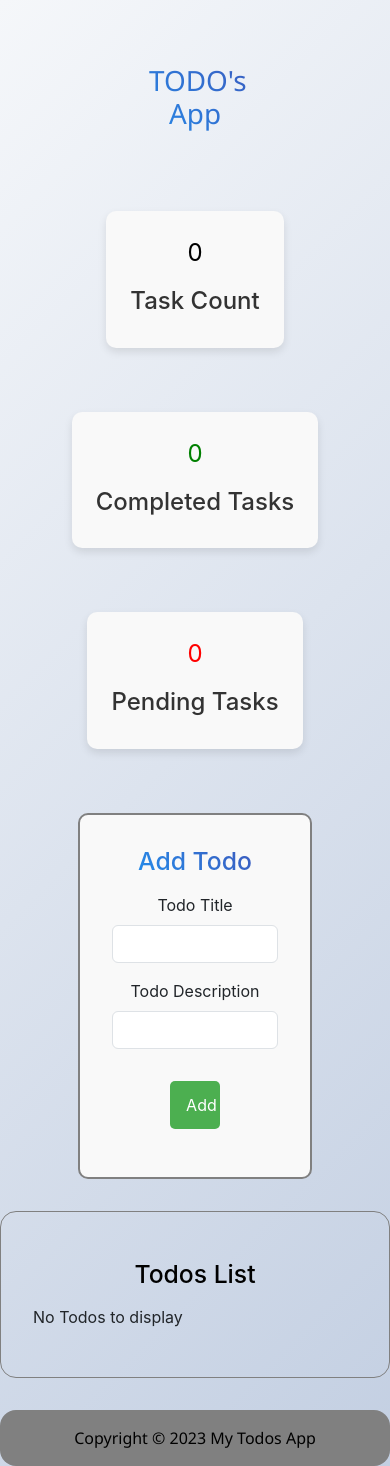
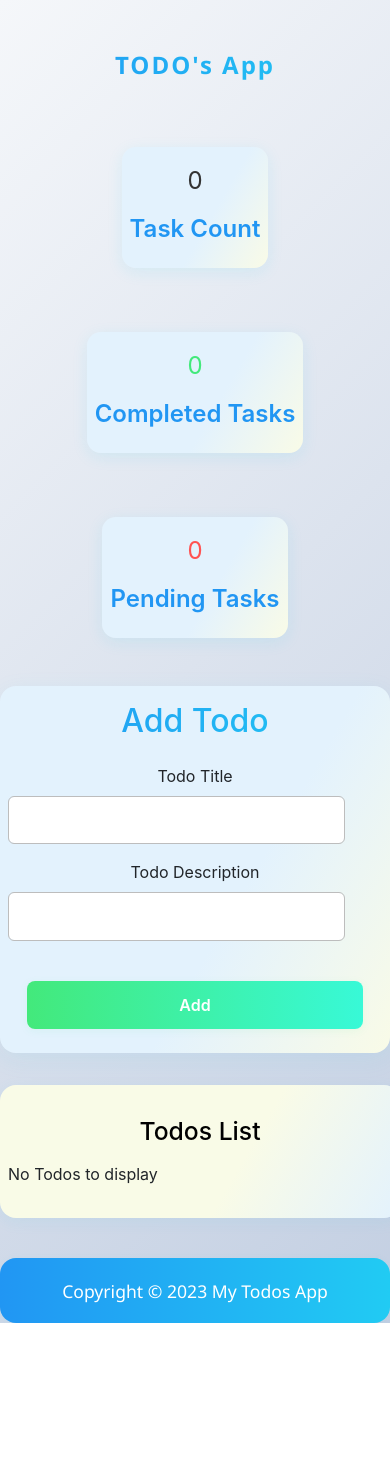
Before and after one commit to shantanu994/reactify-ui, a React (Create React App) app in the folder todo-list/: page / in a window 390 px wide. After the commit the page ends 1323 px from the top, so only its background shows below. Built offline with nearby package versions, Linux system fonts and the light colour scheme.

Commit message:
TODO's List

```diff
--- a/todo-list/src/App.css
+++ b/todo-list/src/App.css
@@ -1,37 +1,47 @@
 .header-title {
   text-align: center;
-  background: linear-gradient(45deg, #2196F3, #3F51B5);
+  background: linear-gradient(90deg, #2196F3, #21CBF3);
   -webkit-background-clip: text;
+  background-clip: text;
   -webkit-text-fill-color: transparent;
-  padding: 2rem;
-  margin: 2rem auto;
-  width: 40%;
+  text-fill-color: transparent;
+  font-size: 2.5rem;
+  font-weight: bold;
+  padding: 2.5rem 1rem 2rem 1rem;
+  margin: 2rem auto 1rem auto;
+  width: 80%;
   font-family: "Segoe UI", Tahoma, Geneva, Verdana, sans-serif;
+  letter-spacing: 2px;
 }
 .add-todo {
   text-align: center;
-  margin: 2rem auto;
-  margin-top: 3rem;
-  width: 60%;
-
-  padding: 2rem;
-  border: 2px solid grey;
-  border-radius: 10px;
-  background-color: #f9f9f9;
+  margin: 0;
+  width: 100%;
+  max-width: none;
+  padding: 2.5rem 2rem;
+  border-radius: 16px;
+  background: linear-gradient(120deg, #e3f2fd 60%, #f9fbe7 100%);
+  box-shadow: 0 6px 24px rgba(33, 203, 243, 0.08);
+  border: none;
 }
 .add-todo h2 {
-  margin-bottom: 1rem;
-  background: linear-gradient(45deg, #2196F3, #3F51B5);
+  margin-bottom: 1.5rem;
+  background: linear-gradient(90deg, #2196F3, #21CBF3);
   -webkit-background-clip: text;
+  background-clip: text;
   -webkit-text-fill-color: transparent;
+  text-fill-color: transparent;
   color: #333;
+  font-size: 2rem;
 }
 .container {
-  border: 1px solid grey;
   border-radius: 1rem;
   align-items: center;
-  margin: auto;
-  padding: 2rem;
+  margin: 0;
+  padding: 2rem 1rem;
+  background: linear-gradient(120deg, #f9fbe7 60%, #e3f2fd 100%);
+  box-shadow: 0 4px 16px rgba(33, 203, 243, 0.07);
+  max-width: none;
 }
 .container h2 {
   text-align: center;
@@ -39,79 +49,108 @@
   margin-bottom: 1rem;
 }
 .todo-item {
-  border: 1px solid grey;
-  border-radius: 10px;
-  padding: 1rem;
-  margin-bottom: 1rem;
-  background-color: #fff;
-  box-shadow: 0 2px 4px rgba(0, 0, 0, 0.1);
-  transition: all 0.3s ease;
+  border-radius: 14px;
+  padding: 1.5rem 1rem 1rem 1rem;
+  margin-bottom: 1.5rem;
+  background: #fff;
+  box-shadow: 0 4px 16px rgba(33, 203, 243, 0.10);
+  transition: box-shadow 0.2s, transform 0.2s;
+  position: relative;
+  border: none;
+}
+.todo-item:hover {
+  box-shadow: 0 8px 32px rgba(33, 203, 243, 0.18);
+  transform: translateY(-2px) scale(1.01);
 }
 .todo-item.completed {
-  background-color: #f0f8f0;
-  border-color: #4CAF50;
+  background: linear-gradient(90deg, #e0f7fa 60%, #f1f8e9 100%);
   opacity: 0.7;
+  border-left: 6px solid #4CAF50;
 }
 .todo-item h4 {
-  margin: 0;
+  margin: 0 0 0.5rem 0;
+  color: #2196F3;
+  font-size: 1.3rem;
+  font-weight: 500;
+}
+.todo-item p {
   color: #555;
+  font-size: 1rem;
+  margin-bottom: 1rem;
 }
 .deletebtn {
-  background-color: red;
+  background: linear-gradient(90deg, #ff5252, #ff1744);
   color: white;
   border: none;
-  padding: 0.5rem 1rem;
-  border-radius: 5px;
+  padding: 0.5rem 1.2rem;
+  border-radius: 6px;
   cursor: pointer;
   margin-right: 0.5rem;
+  font-size: 1rem;
+  font-weight: 500;
+  box-shadow: 0 2px 8px rgba(255, 82, 82, 0.08);
+  transition: background 0.2s, transform 0.2s;
 }
 .deletebtn:hover {
-  background-color: darkred;
+  background: linear-gradient(90deg, #d50000, #ff5252);
+  transform: scale(1.05);
 }
-.completebtn {
-  background-color: #4CAF50;
+.completebtn, .incompletebtn {
+  background: linear-gradient(90deg, #43e97b 0%, #38f9d7 100%);
   color: white;
   border: none;
-  padding: 0.5rem 1rem;
-  border-radius: 5px;
+  padding: 0.5rem 1.2rem;
+  border-radius: 6px;
   cursor: pointer;
+  font-size: 1rem;
+  font-weight: 500;
+  margin-right: 0.5rem;
+  box-shadow: 0 2px 8px rgba(67, 233, 123, 0.08);
+  transition: background 0.2s, transform 0.2s;
 }
-.completebtn:hover {
-  background-color: #45a049;
+.completebtn:hover, .incompletebtn:hover {
+  background: linear-gradient(90deg, #21cbf3 0%, #43e97b 100%);
+  transform: scale(1.05);
 }
 .incompletebtn {
-  background-color: #ff9800;
+  background: linear-gradient(90deg, #ff9800 0%, #ffc107 100%);
   color: white;
-  border: none;
-  padding: 0.5rem 1rem;
-  border-radius: 5px;
-  cursor: pointer;
 }
 .incompletebtn:hover {
-  background-color: #e68900;
+  background: linear-gradient(90deg, #ffb300 0%, #ff9800 100%);
 }
 .footer {
   text-align: center;
-  padding: 1rem;
-  background-color: grey;
-  color: black;
-  margin-top: 2rem;
+  padding: 1.2rem;
+  background: linear-gradient(90deg, #2196F3, #21CBF3);
+  color: white;
+  margin-top: 2.5rem;
   border-radius: 1rem;
   font-family: "Segoe UI", Tahoma, Geneva, Verdana, sans-serif;
+  font-size: 1.1rem;
+  box-shadow: 0 2px 8px rgba(33, 203, 243, 0.08);
 }
 .footer p {
   margin: 0;
 }
 .addbtn{
-  background-color: #4CAF50;
+  background: linear-gradient(90deg, #43e97b 0%, #38f9d7 100%);
   color: white;
   border: none;
-  padding: 0.5rem 1rem;
-  border-radius: 5px;
+  padding: 0.7rem 2rem;
+  border-radius: 8px;
   cursor: pointer;
-  width: 30%;
-  margin: 1rem 0;
+  width: 60%;
+  margin: 1.5rem 0 0.5rem 0;
   height: 3rem;
+  font-size: 1.1rem;
+  font-weight: 600;
+  box-shadow: 0 2px 8px rgba(67, 233, 123, 0.08);
+  transition: background 0.2s, transform 0.2s;
+}
+.addbtn:hover {
+  background: linear-gradient(90deg, #21cbf3 0%, #43e97b 100%);
+  transform: scale(1.05);
 }
 .CounterCards {
   justify-content: center;
@@ -122,28 +161,88 @@
   margin: 2rem auto;
 }
 .cards{
-  background: #f9f9f9;
+  background: linear-gradient(120deg, #e3f2fd 60%, #f9fbe7 100%);
   display : inline-block;
   margin : 1rem;
-  border-radius: 10px;
-  box-shadow: 0 4px 8px rgba(0, 0, 0, 0.1);
-  padding: 1.5rem;
+  border-radius: 14px;
+  box-shadow: 0 4px 16px rgba(33, 203, 243, 0.10);
+  padding: 2rem 1.5rem;
   text-align: center;
 }
 .cardstitle{
   font-size: 1.5rem;
-  color: #333;
+  color: #2196F3;
   margin-bottom: 0.5rem;
+  font-weight: 600;
 }
 .cardsdesc{
   font-size: 1.5rem;
-  color: green;
+  color: #43e97b;
 }
 .cardsdesc1{
   font-size: 1.5rem;
-  color: red;
+  color: #ff5252;
 }
 .cardsdesc2{
   font-size: 1.5rem;
-  color: black;
+  color: #333;
 }
+input, .form-control {
+  padding: 0.7rem 1rem;
+  border-radius: 6px;
+  border: 1px solid #bdbdbd;
+  font-size: 1rem;
+  margin-bottom: 1rem;
+  width: 90%;
+  box-sizing: border-box;
+  transition: border 0.2s;
+}
+input:focus, .form-control:focus {
+  border: 1.5px solid #2196F3;
+  outline: none;
+}
+
+@media (max-width: 600px) {
+  .container, .add-todo {
+    padding: 1rem 0.5rem;
+    width: 98%;
+    max-width: 98vw;
+  }
+  .header-title {
+    font-size: 1.5rem;
+    padding: 1.2rem 0.5rem;
+    width: 98vw;
+  }
+  .addbtn {
+    width: 90%;
+    font-size: 1rem;
+  }
+  .cards {
+    padding: 1rem 0.5rem;
+  }
+  .main-content {
+    flex-direction: column;
+  }
+  .add-todo, .container {
+    width: 100%;
+    max-width: none;
+  }
+}
+
+.main-content {
+  display: flex;
+  gap: 2rem;
+  margin: 2rem auto;
+  max-width: 1200px;
+  align-items: flex-start;
+}
+
+.add-todo {
+  flex: 1;
+  min-width: 300px;
+}
+
+.container {
+  flex: 1.5;
+  min-width: 400px;
+}
--- a/todo-list/src/App.js
+++ b/todo-list/src/App.js
@@ -28,7 +28,7 @@ function App() {
       sno: sno,
       title: title,
       desc: desc,
-      completed: false
+      completed: false,
     };
     setTodos([...todos, myTodo]);
   };
@@ -41,7 +41,7 @@ function App() {
           sno: todos[i].sno,
           title: todos[i].title,
           desc: todos[i].desc,
-          completed: !todos[i].completed
+          completed: !todos[i].completed,
         };
         newTodos.push(updatedTodo);
       } else {
@@ -53,11 +53,19 @@ function App() {
 
   return (
     <>
-      <Header title="TODO's App" />
-      <CounterCards todos={todos} />
-      <AddTodo addTodo={addTodo} />
-      <Todos todos={todos} onDelete={onDelete} toggleComplete={toggleComplete} />
-      <Footer />
+      <div className="components">
+        <Header title="TODO's App" />
+        <CounterCards todos={todos} />
+        <div className="main-content">
+          <AddTodo addTodo={addTodo} />
+          <Todos
+            todos={todos}
+            onDelete={onDelete}
+            toggleComplete={toggleComplete}
+          />
+        </div>
+        <Footer />
+      </div>
     </>
   );
 }
```
Also changed, not shown: todo-list/src/MyComponents/TodoItem.js (+14 -7 lines), todo-list/src/MyComponents/Todos.js (line endings or trailing spaces).
